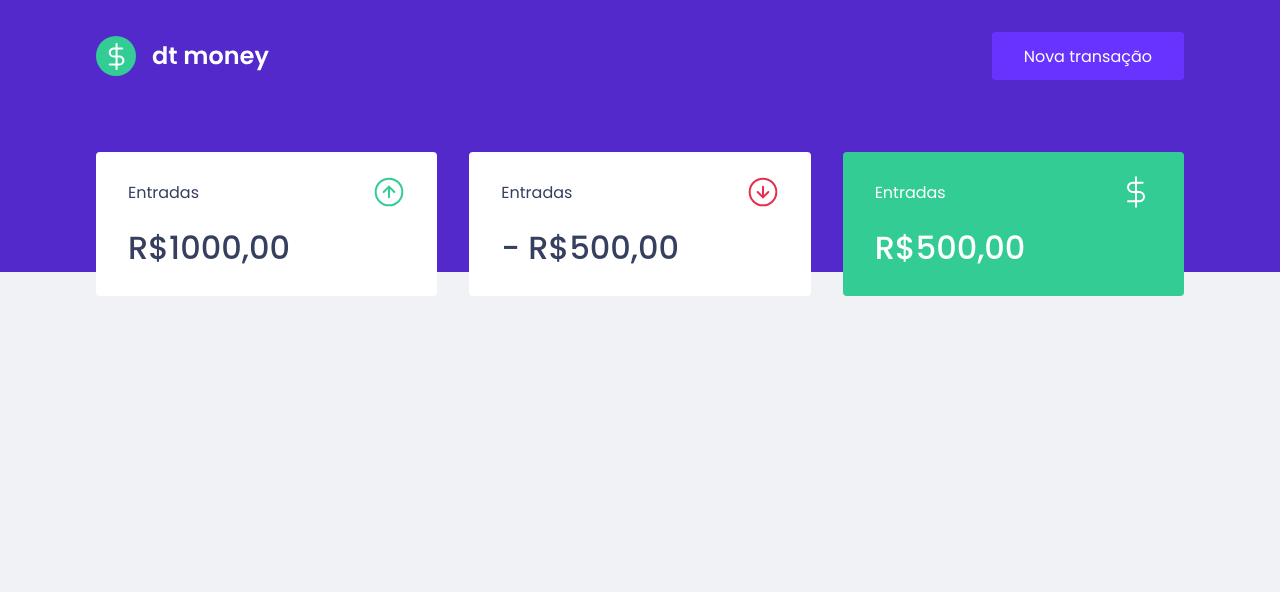
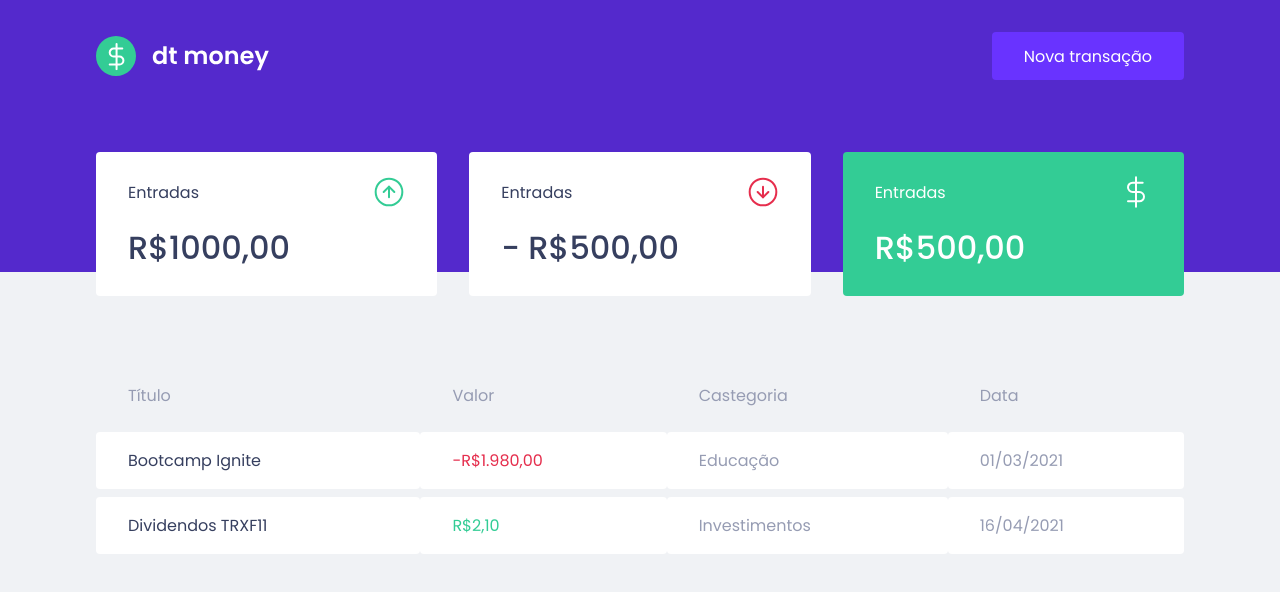
Before and after one commit to elianbecali/dtmoney, a React (Create React App) app: page / in a window 1280 px wide. Shown: the top 592 px of the page. Built offline with nearby package versions, Linux system fonts and the light colour scheme.

Commit message:
:sparkles: feat: add TransactionsTable component

```diff
--- a/src/components/Dashboard/index.tsx
+++ b/src/components/Dashboard/index.tsx
@@ -1,10 +1,12 @@
 import { Summary } from "../Summary";
+import { TransactionsTable } from "../TransactionsTable";
 import { Container } from "./styles";
 
 export function Dashboard() {
   return (
     <Container>
       <Summary />
+      <TransactionsTable />
     </Container>
   );
 }
--- /dev/null
+++ b/src/components/TransactionsTable/index.tsx
@@ -0,0 +1,34 @@
+import { Container } from "./styles";
+
+export function TransactionsTable() {
+  return (
+    <Container>
+      <table>
+        <thead>
+          <tr>
+            <th>Título</th>
+            <th>Valor</th>
+            <th>Castegoria</th>
+            <th>Data</th>
+          </tr>
+        </thead>
+
+        <tbody>
+          <tr>
+            <td>Bootcamp Ignite</td>
+            <td className="withdraw">-R$1.980,00</td>
+            <td>Educação</td>
+            <td>01/03/2021</td>
+          </tr>
+
+          <tr>
+            <td>Dividendos TRXF11</td>
+            <td className="deposit">R$2,10</td>
+            <td>Investimentos</td>
+            <td>16/04/2021</td>
+          </tr>
+        </tbody>
+      </table>
+    </Container>
+  );
+}
--- /dev/null
+++ b/src/components/TransactionsTable/styles.ts
@@ -0,0 +1,38 @@
+import styled from "styled-components";
+
+export const Container = styled.div`
+  margin-top: 4rem;
+
+  table {
+    width: 100%;
+    border-spacing: 0 0.5rem;
+
+    th {
+      color: var(--text-body);
+      font-weight: 400;
+      padding: 1rem 2rem;
+      text-align: left;
+      line-height: 1.5rem;
+    }
+
+    td {
+      padding: 1rem 2rem;
+      border: 0;
+      background: var(--shape);
+      color: var(--text-body);
+      border-radius: 0.25rem;
+
+      &:first-child {
+        color: var(--text-title);
+      }
+
+      &.deposit {
+        color: var(--green);
+      }
+
+      &.withdraw {
+        color: var(--red);
+      }
+    }
+  }
+`;
```
